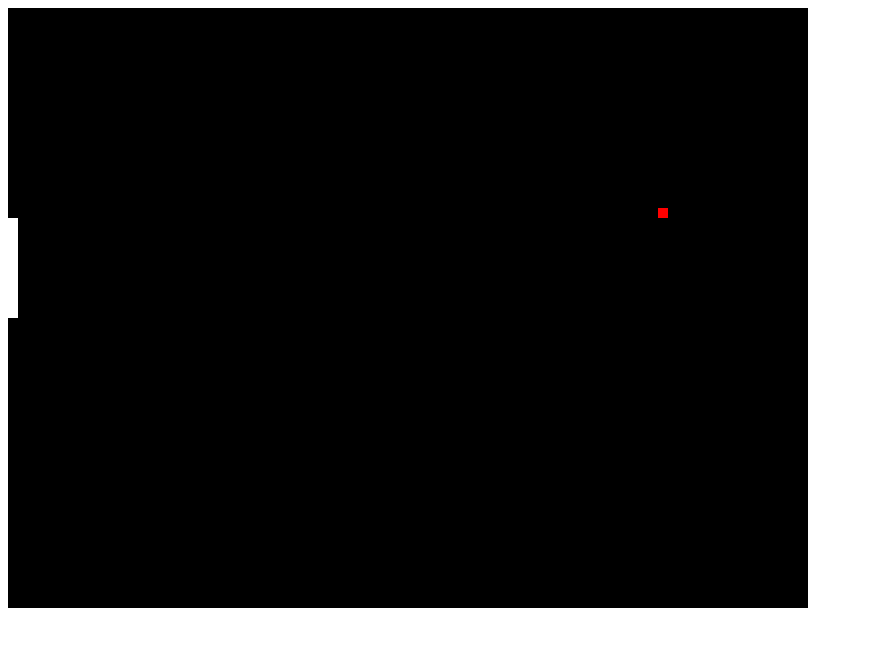
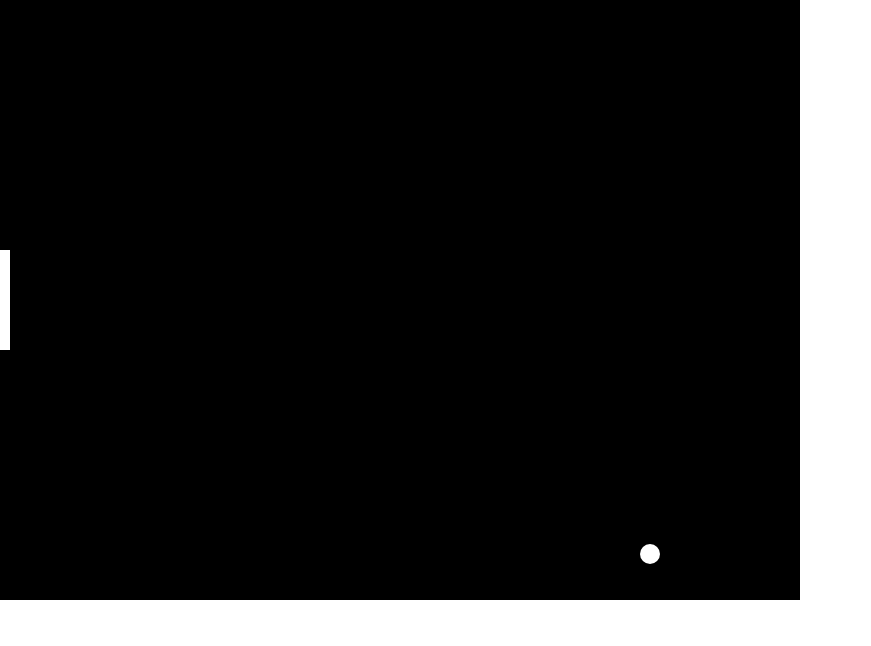
Before and after one commit to hungnm11/Ball-Game, a plain HTML site: page index.html in a window 1280 px wide. Shown: the whole page, without its empty margins (0-871 px from the left). Drawn offline with Linux system fonts and the light colour scheme.

Commit message:
update codes

```diff
--- a/index.html
+++ b/index.html
@@ -2,7 +2,12 @@
 <html>
 <head>
     <title>Game</title>
-
+    <style>
+    body {
+        margin: 0;
+        padding: 0;
+    }
+    </style>
 </head>
 <body>
     <canvas id="gameCanvas" width="800" height="600"></canvas>
--- a/js/script.js
+++ b/js/script.js
@@ -1,7 +1,23 @@
 var canvas;
 var canvasContext;
 var ballX = 50;
+var ballY = 50;
 var ballSpeedX = 15;
+var ballSpeedY = 4;
+
+var paddle1Y = 250;
+const PADDLE_HEIGHT = 100;
+
+function calculateMousePos(evt) {
+    var rect = canvas.getBoundingClientRect();
+    var root = document.documentElement;
+    var mouseX = evt.clientX - rect.left - root.scrollLeft;
+    var mouseY = evt.clientY - rect.top - root.scrollTop;
+    return {
+        x: mouseX,
+        y:mouseY
+    }
+}
 
 window.onload = function() {
     canvas = document.getElementById("gameCanvas");
@@ -15,22 +31,47 @@ window.onload = function() {
 
     }, 1000/framesPerSecond);
 
+    canvas.addEventListener('mousemove', function(evt) {
+
+        var mousePos = calculateMousePos(evt);
+        paddle1Y = mousePos.y;
+
+    });
+
 }
 
 function  moveEverything() {
     ballX = ballX + ballSpeedX;
+    ballY = ballY + ballSpeedY;
+
     if (ballX < 0) {
         ballSpeedX = -ballSpeedX;
     }
     if (ballX > canvas.width) {
         ballSpeedX = -ballSpeedX;
     }
+
+    if (ballY < 0) {
+        ballSpeedY = -ballSpeedY;
+    }
+    if (ballY > canvas.height) {
+        ballSpeedY = -ballSpeedY;
+    }
 }
 
 function drawEverything() {
     colorRect(0,0,canvas.width,canvas.height, "black");
-    colorRect(0,210,10,100,"white");
-    colorRect(ballX,200,10,10,"red");
+    colorRect(0,paddle1Y,10,100,"white");
+
+    // next line draws the ball
+    colorCircle(ballX, ballY, 10, "white");
+}
+
+function colorCircle(centerX, centerY, radius, drawColor) {
+    canvasContext.fillStyle = drawColor;
+    canvasContext.beginPath();
+    canvasContext.arc(centerX, centerY, radius, 0, Math.PI*2, true);
+    canvasContext.fill();
 }
 
 function colorRect(leftX, topY, width, height, drawColor) {
```
